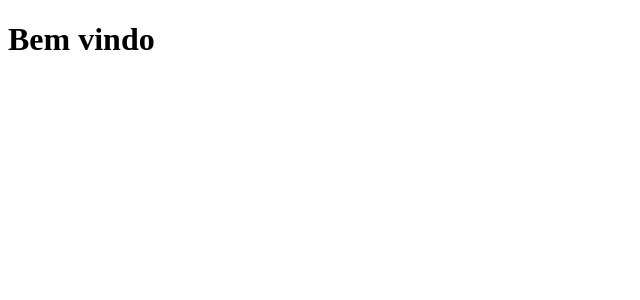
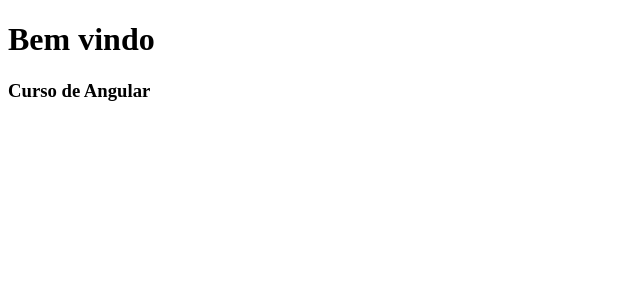
Before and after one commit to ricardorocker/angular-v13, an Angular app in the folder primeiro-projeto-angular/: page / in a window 1280 px wide. Shown: the top 300 px of the page, without its empty margins (0-640 px from the left). Built offline with nearby package versions, Linux system fonts and the light colour scheme.

Commit message:
Seção 03 ngOnChange

```diff
--- a/primeiro-projeto-angular/src/app/app.component.ts
+++ b/primeiro-projeto-angular/src/app/app.component.ts
@@ -3,7 +3,8 @@ import { Component, OnInit } from '@angular/core';
 @Component({
   selector: 'app-root',
   template: `
-  <app-title></app-title>
+  <!-- Seção 03 Ciclo de Vida: ngOnChanges -->
+  <app-title subTitle="Curso de Angular"></app-title>
   <router-outlet></router-outlet>`
 
 })
--- a/primeiro-projeto-angular/src/app/title/title.component.html
+++ b/primeiro-projeto-angular/src/app/title/title.component.html
@@ -1 +1,2 @@
 <h1>{{ title }}</h1>
+<h3>{{ subTitle }}</h3>
--- a/primeiro-projeto-angular/src/app/title/title.component.ts
+++ b/primeiro-projeto-angular/src/app/title/title.component.ts
@@ -1,13 +1,16 @@
-import { Component, OnChanges, OnInit, SimpleChanges } from '@angular/core';
+import { Component, Input, OnChanges, OnInit, SimpleChanges } from '@angular/core';
 
 @Component({
   selector: 'app-title',
   templateUrl: './title.component.html',
   styleUrls: ['./title.component.css']
 })
-export class TitleComponent implements OnInit {
+export class TitleComponent implements OnInit, OnChanges {
 
   title: string = "";
+
+  // Seção 03 Ciclo de Vida: ngOnChanges
+  @Input() subTitle: string = "Estudando Angular";
 
   constructor() { }
 
@@ -15,4 +18,9 @@ export class TitleComponent implements OnInit {
     this.title = "Bem vindo";
   }
 
+  // Seção 03 Ciclo de Vida: ngOnChanges
+  ngOnChanges(changes: SimpleChanges): void {
+    console.log("subTitle foi alterado de 'Estudando Angular' para 'Curso de Angular' no app.component");
+  }
+
 }
```
